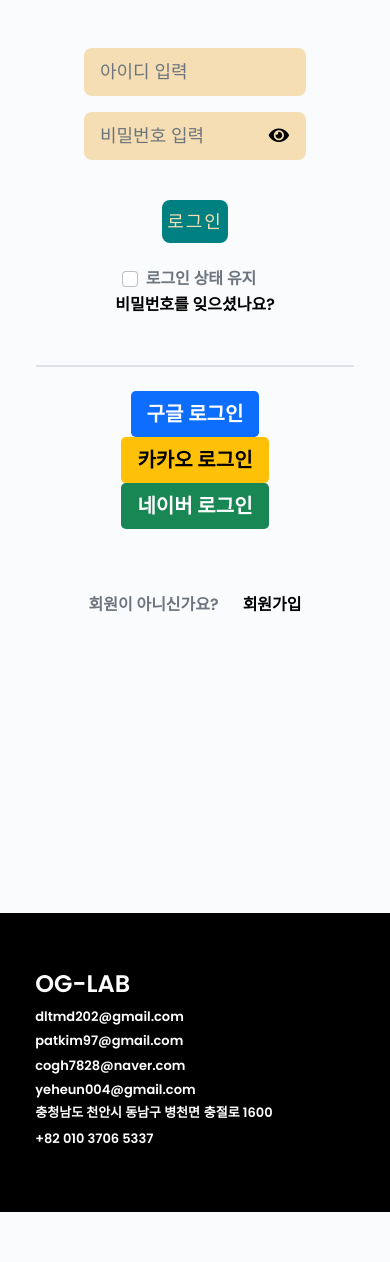
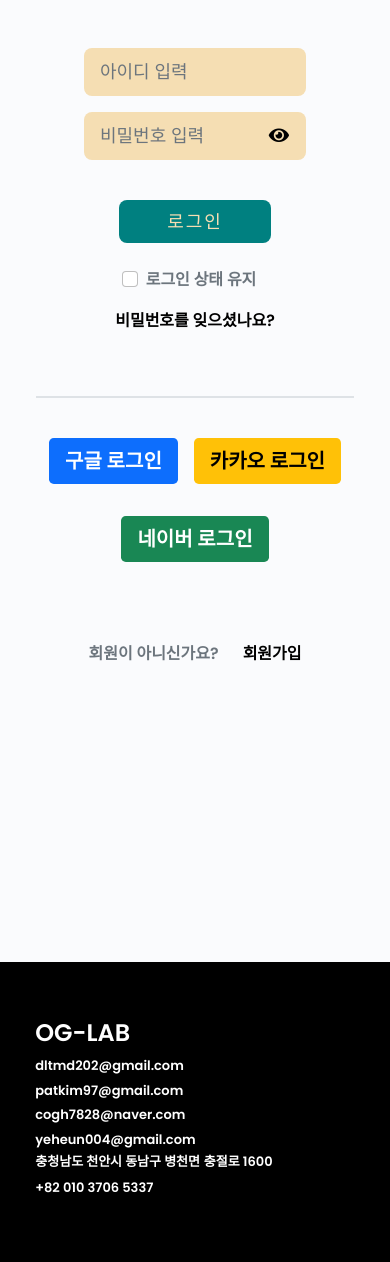
Before and after one commit to Dltmd202/Sharing_knowleadge, a Django app: page /user/login/ in a window 390 px wide. Shown: the part 413-1675 px from the top of the page. Before the commit the page ends 1625 px from the top, so only its background shows below. Run offline with Django 3.2, Linux system fonts and the light colour scheme; some libraries are stand-ins or nearby versions.

Commit message:
유저 인증 관련 페이지 반응형 적용

```diff
--- a/user/templates/user/base_form.html
+++ b/user/templates/user/base_form.html
@@ -3,7 +3,7 @@
 {% load static %}
 
 {% block main_area %}
-    <div class="container-lg mt-5 mb-4 mx-auto text-center d-flex justify-content-center">
+    <div class="container-xl mt-5 mb-4 text-center d-flex justify-content-center">
         <div class="col-md-6 my-5">
             <div class="mt-5">
                 <span class="custom-logo">OG-LAB™</span>
--- a/user/templates/user/login.html
+++ b/user/templates/user/login.html
@@ -24,27 +24,27 @@
                 <i class="fas fa-eye"></i>
             </button>
         </div>
-        <button class="col-md-8 btn btn-lg mt-4" type="submit" value="submit">로그인</button>
-        <div class="row mt-4 justify-content-center">
-            <div class="col-auto form-check text-start">
+        <button class="col-sm-8 btn btn-lg mt-4 px-5" type="submit" value="submit">로그인</button>
+        <div class="row justify-content-center mt-4">
+            <div class="col-auto form-check text-start mb-3">
                 {{ form.stay_logged_in }}
-                <label class="float-left form-check-label text-muted" for="loginCheck">
+                <label class="float-left form-check-label text-muted align-middle" for="loginCheck">
                     로그인 상태 유지
                 </label>
             </div>
-            <div class="col-auto text-end">
-                <a href="">비밀번호를 잊으셨나요?</a>
+            <div class="col-auto text-end mb-3">
+                <a href="" class="align-middle">비밀번호를 잊으셨나요?</a>
             </div>
         </div>
     </form>
     <div class="border-top border-2 mt-5"></div>
-    <div class="row mx-5 mt-4 pb-5 justify-content-center">
+    <div class="row mt-4 pb-5 justify-content-center">
         <a href="{% provider_login_url 'google' method='oauth2' %}"
-            class="col-auto btn-lg btn-primary mx-3">구글 로그인</a>
+            class="col-auto btn-lg btn-primary mx-2 my-3">구글 로그인</a>
         <a href="{% provider_login_url 'kakao' method='oauth2' %}"
-            class="col-auto btn-lg btn-warning mx-3">카카오 로그인</a>
+            class="col-auto btn-lg btn-warning mx-2 my-3">카카오 로그인</a>
         <a href="{% provider_login_url 'naver' method='oauth2' %}"
-            class="col-auto btn-lg btn-success mx-3">네이버 로그인</a>
+            class="col-auto btn-lg btn-success mx-2 my-3">네이버 로그인</a>
     </div>
     <div class="row mt-3 mb-5 justify-content-center">
         <div class="col-auto text-muted">회원이 아니신가요?</div>
--- a/user/templates/user/register.html
+++ b/user/templates/user/register.html
@@ -54,7 +54,7 @@
                 </div>
             {% endif %}
         </div>
-        <button class="col-md-8 btn btn-lg mt-4" type="submit" value="{% trans 'submit' %}">다음 단계</button>
+        <button class="col-sm-8 btn btn-lg mt-4 px-5" type="submit" value="{% trans 'submit' %}">다음 단계</button>
     </form>
     {% if wizard.steps.step1 == 1 %}
         <div class="border-top border-2 mt-5"></div>
```
Also changed, not shown: user/templates/user/user_edit.html (+4 -4 lines).
